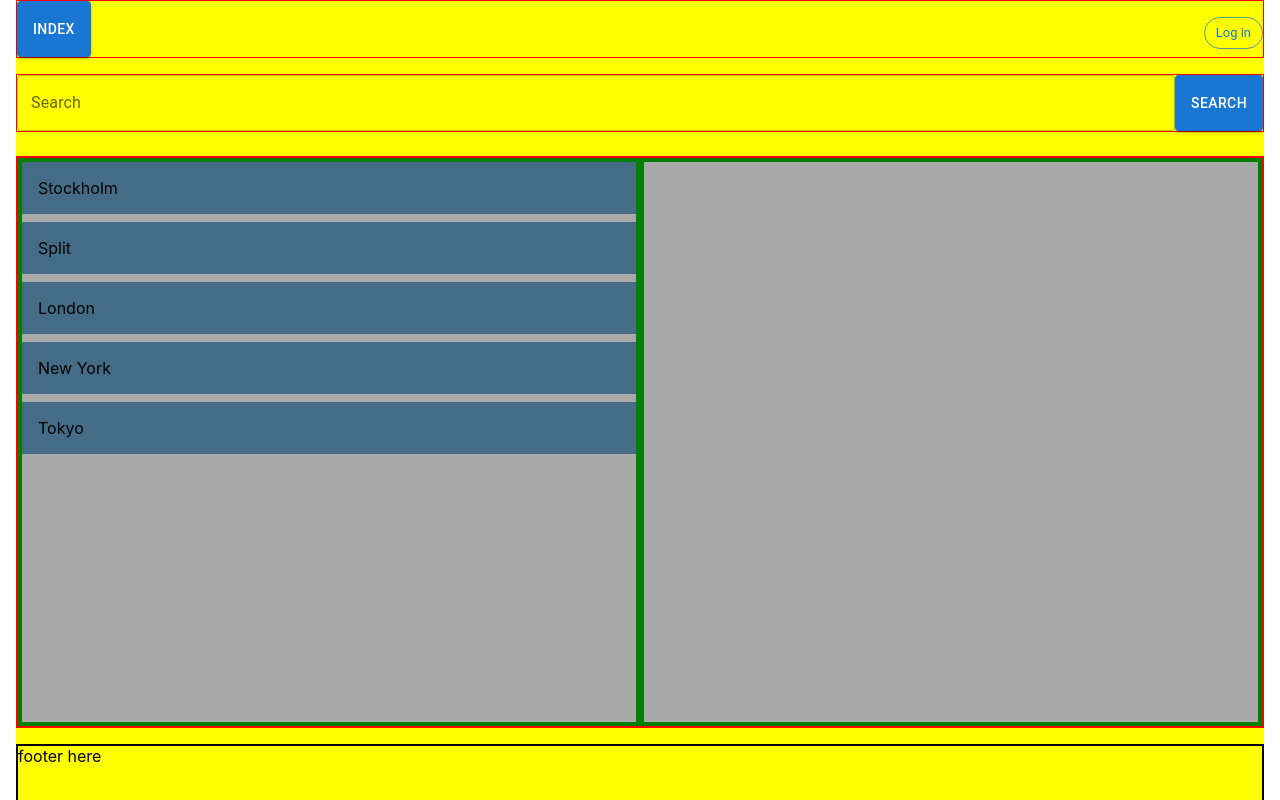
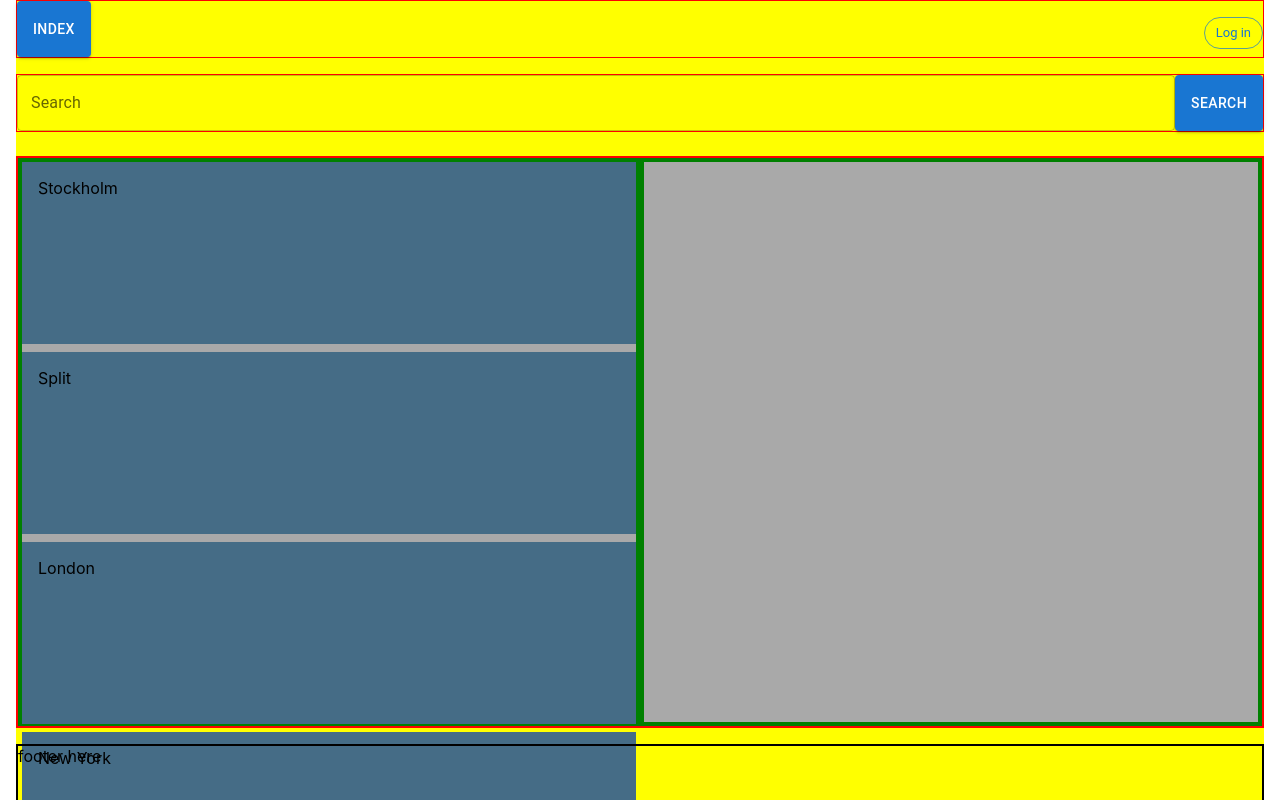
Before and after one commit to GoranAviani/react_apollo_client_3_cache, a React (Create React App) app: page / in a window 1280 px wide. Shown: the top 800 px of the page. Built offline with nearby package versions, Linux system fonts and the light colour scheme.

Commit message:
changing keys

```diff
--- a/src/components/WeatherBoard/css/ColumItem.css
+++ b/src/components/WeatherBoard/css/ColumItem.css
@@ -2,7 +2,7 @@
     user-select: none;
     padding: 16px;
     margin: 0 0 8px 0;
-    min-height: 20px;
+    height: 150px;
 }
 
 [data-dragging="true"] {
```
